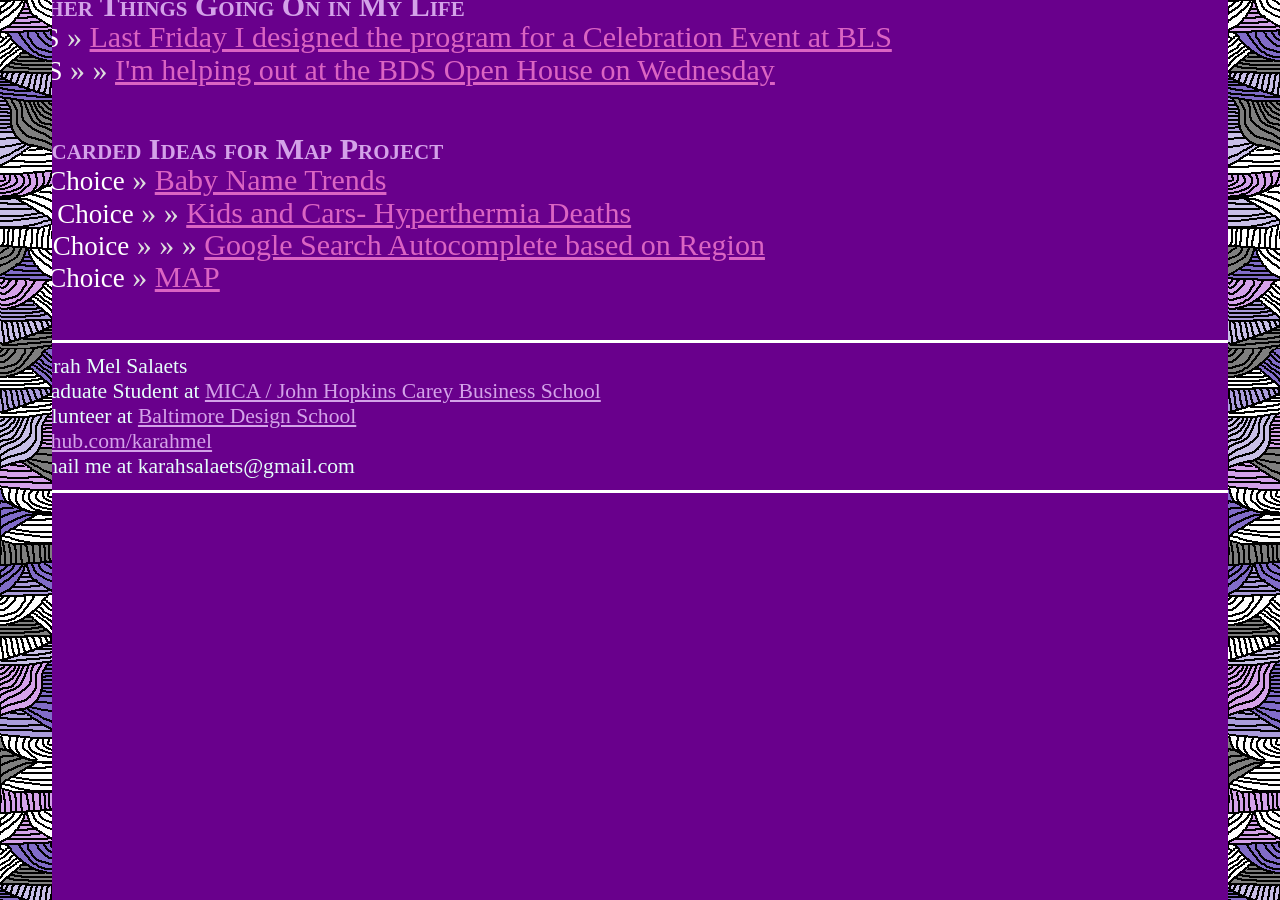
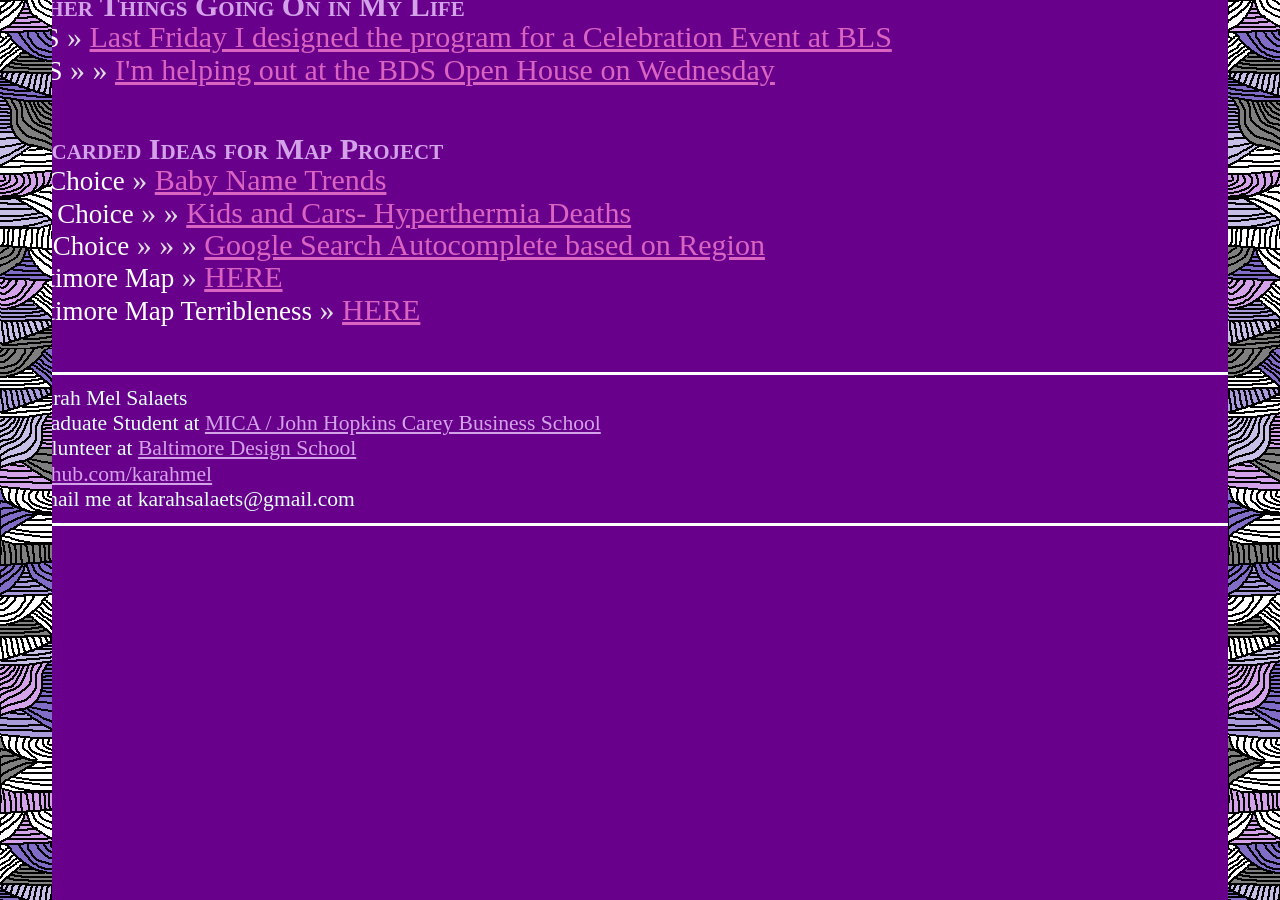
Before and after one commit to Karahmel/Blog, a Jekyll site: the page built from index.html, in a window 1280 px wide and 900 px high, scrolled down 463 px. Built offline with Jekyll 4.4.1, drawn with Linux system fonts in a browser that asks for light colours; Markdown is read by kramdown in place of the engine named in the settings.

Commit message:
Update index.html

```diff
--- a/index.html
+++ b/index.html
@@ -55,7 +55,8 @@ title: Karah's Blog
     <li><span>1st Choice</span> &raquo; <a href="http://www.babynamewizard.com">Baby Name Trends</a></li>
     <li><span>2nd Choice</span> &raquo; &raquo; <a href="http://www.ggweather.com/heat/">Kids and Cars- Hyperthermia Deaths</a></li>
     <li><span>3rd Choice</span> &raquo; &raquo; &raquo; <a href="http://www.verysmallarray.com/?p=1056">Google Search Autocomplete based on Region</a></li>
-    <li><span>1st Choice</span> &raquo; <a href="maptrial.html">MAP</a></li>
+    <li><span>Baltimore Map</span> &raquo; <a href="maptrial.html">HERE</a></li>
+    <li><span>Baltimore Map Terribleness</span> &raquo; <a href="anothertry.html">HERE</a></li>
   </ul>
 
 
```
